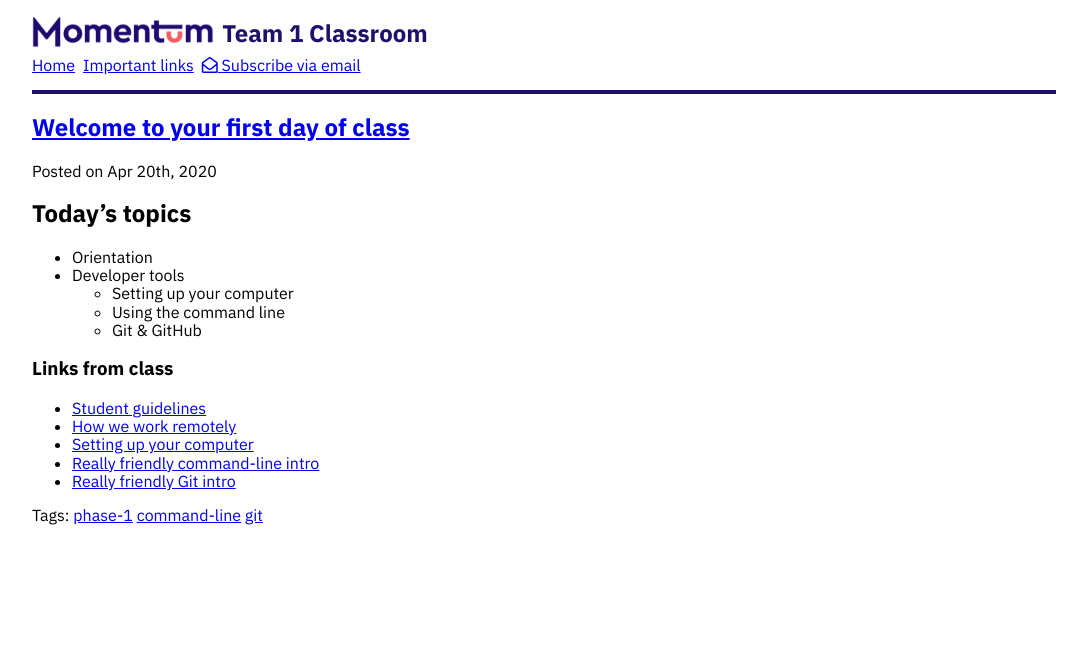
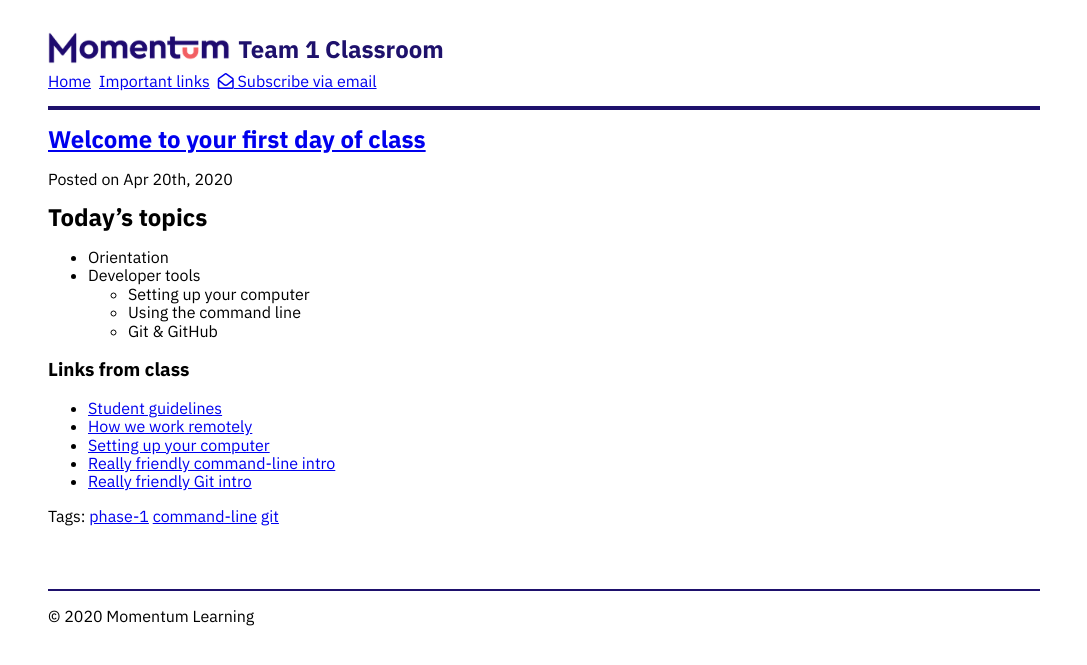
Before and after one commit to Momentum-Morehouse-2/Momentum-Morehouse-2.github.io, a Jekyll site: the page built from index.html, in a window 1280 px wide. Shown: the top 665 px of the page, without its empty margins (96-1183 px from the left). Built offline with Jekyll 4.4.1, drawn with Linux system fonts in a browser that asks for light colours; nearby versions of some CDN libraries; the list of posts is cut into pages by our own code.

Commit message:
Improve layout

```diff
--- a/_layouts/base.html
+++ b/_layouts/base.html
@@ -10,7 +10,7 @@
   <link rel="stylesheet" href="{{ '/assets/css/momentum.css' | relative_url }}">
 </head>
 <body class="plex-sans">
-  <div class="mw8 center pv3">
+  <div class="mw8 center ph3 pv4">
     <header class="pb3 bb bw2 b--momentum-blue">
       <a class="db flex items-end no-underline" href="{{ '/' | relative_url }}">
         <img class="h2 db" src="{{ '/assets/img/logo.png' | relative_url }}" alt="Momentum logo">
@@ -28,7 +28,12 @@
         </ul>
       </nav>
     </header>
-  {{ content }}
+    <main class="pt3 pb5 main">
+      {{ content }}
+    </main>
+    <footer class="pt3 bt bw1 b--momentum-blue">
+      &copy; 2020 Momentum Learning
+    </footer>
   </div>
 </body>
 </html>
--- a/_layouts/default.html
+++ b/_layouts/default.html
@@ -2,6 +2,4 @@
 layout: base
 ---
 
-<main>
 {{ content }}
-</main>
--- a/_layouts/post.html
+++ b/_layouts/post.html
@@ -1,5 +1,5 @@
 ---
-layout: base
+layout: default
 ---
 
 <article class="post">
--- a/assets/css/momentum.css
+++ b/assets/css/momentum.css
@@ -15,3 +15,8 @@
 .b--momentum-blue {
   border-color: var(--momentum-blue);
 }
+
+.main h1, .main h2 {
+  margin-top: 0;
+  margin-bottom: 0;
+}
--- a/index.html
+++ b/index.html
@@ -2,7 +2,7 @@
 layout: default
 ---
 
-<div>
+<section class="blog">
   {% for post in paginator.posts %}
   <article class="post">
     <h2><a href="{{ post.url | relative_url }}">{{ post.title }}</a></h2>
@@ -25,9 +25,10 @@ layout: default
     {% endif %}
   </article>
   {% endfor %}
-</div>
+</section>
 
 {% if paginator.total_pages > 1 %}
+<section class="pagination">
   <ul>
     {% if paginator.previous_page %}
     <li class="previous">
@@ -40,4 +41,5 @@ layout: default
     </li>
     {% endif %}
   </ul>
+</section>
 {% endif %}
```
Lines whose indentation alone changed are shown as unchanged.
